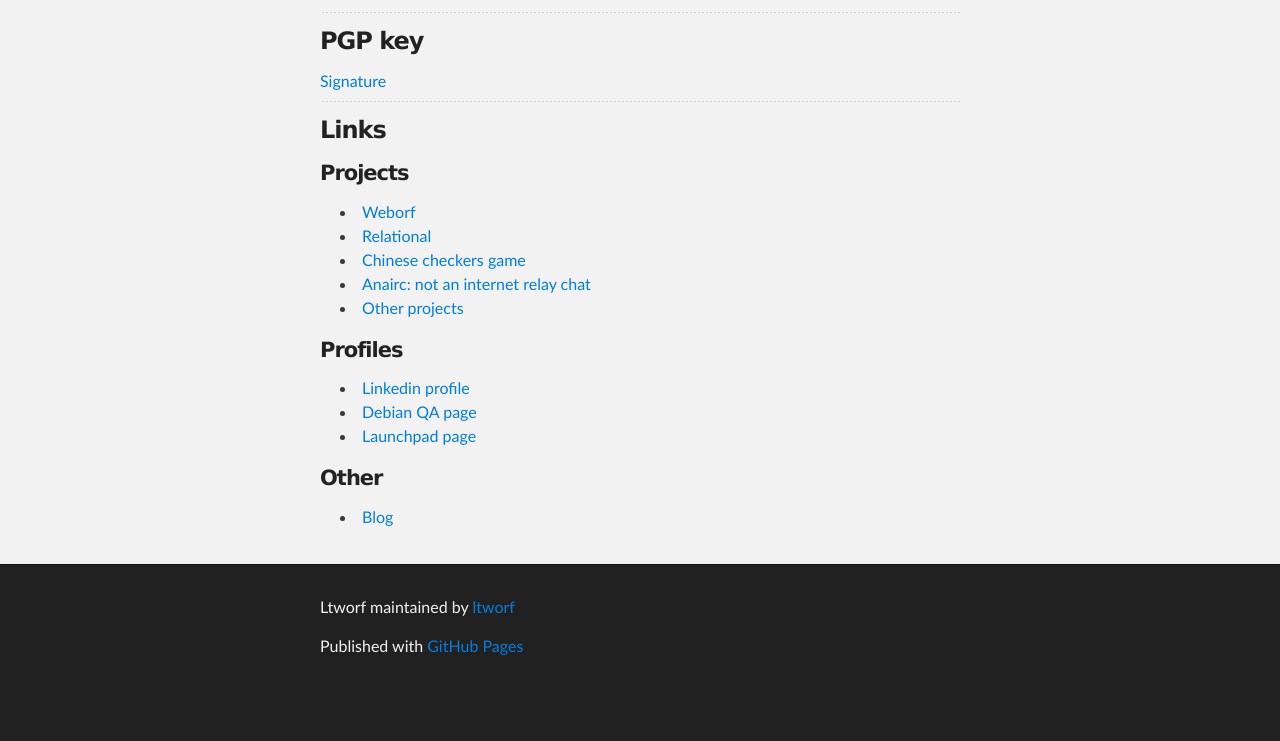
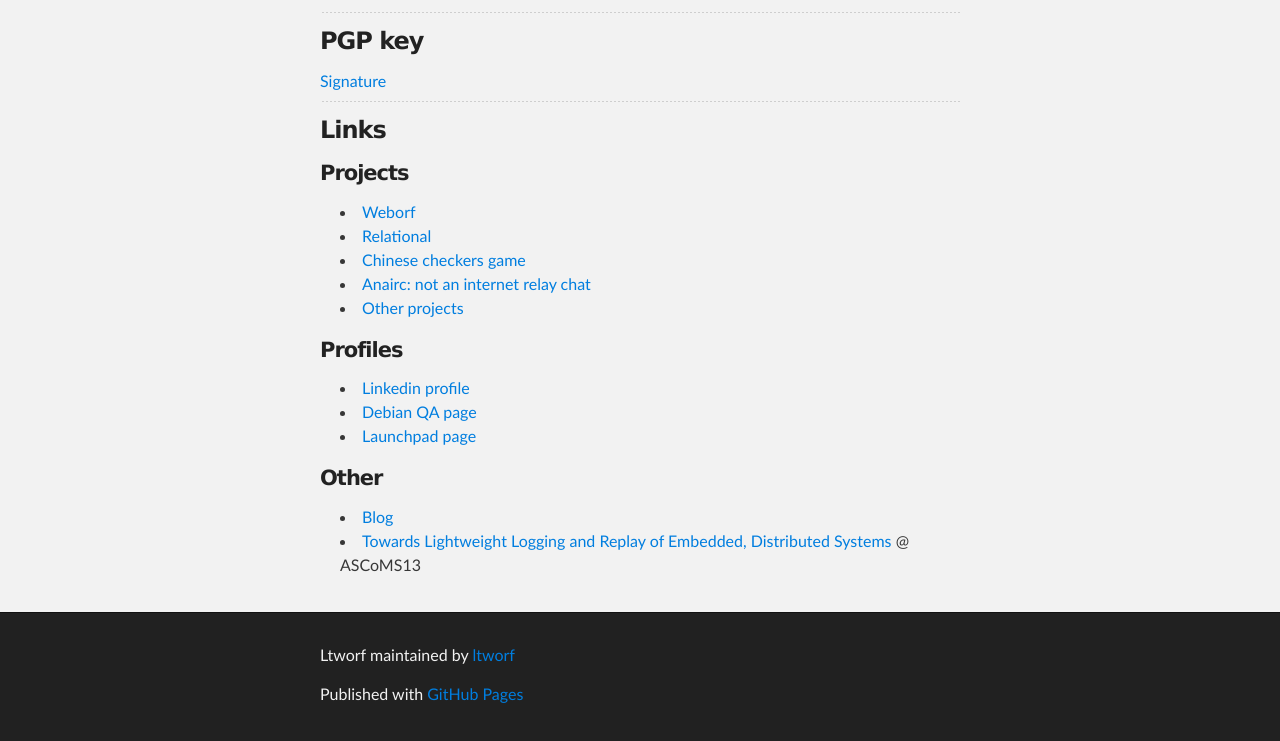
Before and after one commit to ltworf/ltworf, a plain HTML site: page index.html in a window 1280 px wide. Shown: the part 509-1250 px from the top of the page. Before the commit the page ends 1202 px from the top, so only its background shows below. Drawn offline with Linux system fonts and the light colour scheme.

Commit message:
link to Towards Lightweight Logging and Replay of Embedded, Distributed Systems

```diff
--- a/index.html
+++ b/index.html
@@ -66,6 +66,7 @@
         <h4>Other</h4>
         <ul>
                 <li><a href="https://galileo.dmi.unict.it/~ltworf/wordpress/">Blog</a></li>
+                <li><a href="http://hal.archives-ouvertes.fr/view_by_stamp.php?&halsid=erbsmorgp8hskdihj02da38gq3&label=SAFECOMP2013-ASCOMS&langue=en&action_todo=view&id=hal-00848180&version=1">Towards Lightweight Logging and Replay of Embedded, Distributed Systems</a> @ ASCoMS13</li>
         </ul>
     </section>
     </div>
```
